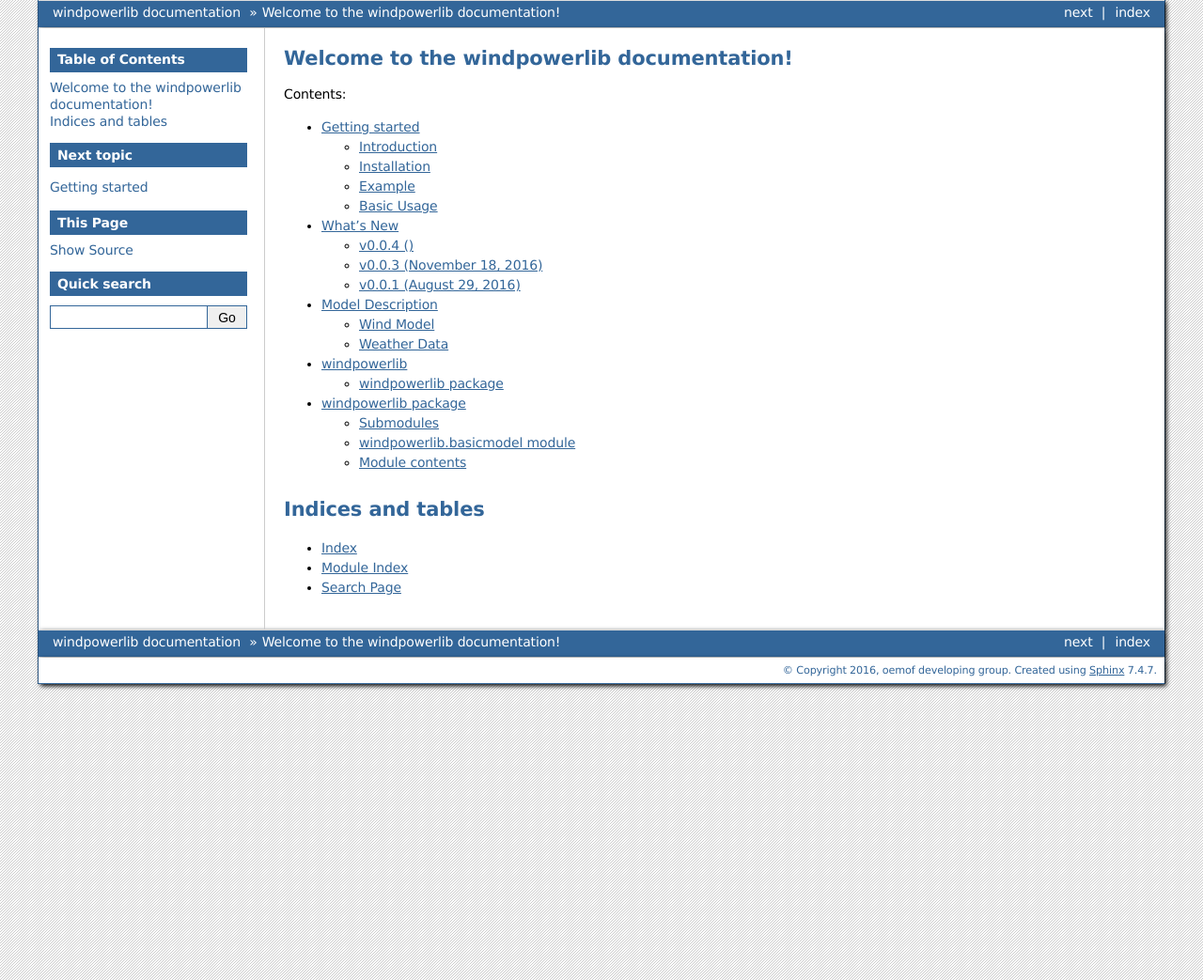
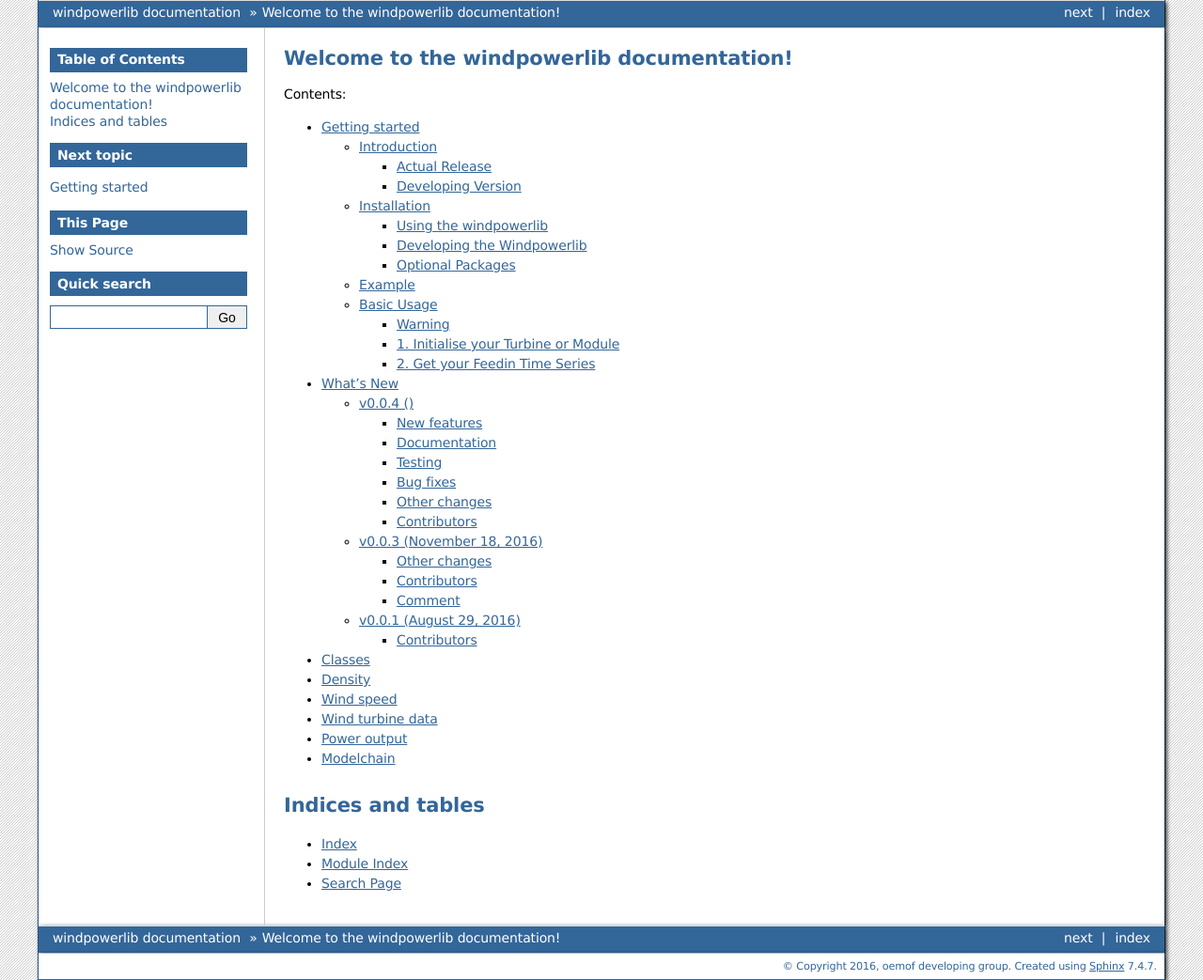
Before and after one commit to wind-python/windpowerlib, a Sphinx documentation site: the page built from doc/index.rst, in a window 1280 px wide. Shown: the whole page at 94% size. Built offline with Sphinx 7.4.7, drawn with Linux system fonts in a browser that asks for light colours; formulas are drawn with MathJax 3; some of the changed lines change nothing that is shown.

Commit message:
Restructure documentation

```diff
--- a/doc/api/modules.rst
+++ /dev/null
@@ -1,7 +0,0 @@
-windpowerlib
-============
-
-.. toctree::
-   :maxdepth: 8
-
-   windpowerlib
--- a/doc/api/windpowerlib.rst
+++ /dev/null
@@ -1,22 +0,0 @@
-windpowerlib package
-====================
-
-Submodules
-----------
-
-windpowerlib.basicmodel module
-------------------------------
-
-.. automodule:: windpowerlib.basicmodel
-    :members:
-    :undoc-members:
-    :show-inheritance:
-
-
-Module contents
----------------
-
-.. automodule:: windpowerlib
-    :members:
-    :undoc-members:
-    :show-inheritance:
--- a/doc/index.rst
+++ b/doc/index.rst
@@ -4,13 +4,12 @@
 Contents:
 
 .. toctree::
-   :maxdepth: 2
+   :maxdepth: 5
    :glob:
 
    getting_started
    whats_new
-   model_description
-   api/*
+   modules.rst
 
 
 Indices and tables
--- a/doc/model_description.rst
+++ /dev/null
@@ -1,49 +0,0 @@
-
-=========================================
- Model Description
-=========================================
-
-So far only two simple models are provided but there will improvements and a larger variety in future version hopefully with the help of the github community.
-
-
-Wind Model
-~~~~~~~~~~
-
-The wind model is a simple model based on the cp-values of a specific type of a wind turbine. The cp-values are provided by the manufacturer of the wind turbine as a list of cp-values for discrete wind speeds in steps of 0.5 or 1 m/s. The feedinlib makes an linear interpolation of these values to get a continuous cp-curve over the wind speeds.
-
-.. math::
-
-    P_{wpp}=\frac{1}{8}\cdot\rho_{air,hub}\cdot d_{rotor}^{2}\cdot\pi\cdot v_{wind,hub}^{3}\cdot cp\left(v_{wind,hub}\right)
-
-with :math:`d_{rotor}` the diameter of the rotor in meters, :math:`\rho_{air,hub}` the density of the air at hub height, :math:`v_{wind,hub}` the wind speed at hub height and :math:`cp` the cp-values against the wind speed.
-
-The wind speed at hub height is determined by the following equation, assuming a logarithmic wind profile.
-
-.. math::
-
-    v_{wind,hub}=v_{wind,data}\cdot\frac{\ln\left(\frac{h_{hub}}{z_{0}}\right)}{\ln\left(\frac{h_{wind,data}}{z_{0}}\right)}
-
-with :math:`v_{wind,hub}` the wind speed at the height of the weather model or measurement, :math:`h_{hub}` the height of the hub and :math:`h_{wind,data}` the height of the wind speed measurement or the height of the wind speed within the weather model.
-
-The density of the air is calculated assuming a temperature gradient of -6.5 K/km and a pressure gradient of -1/8 hPa/m.
-
-.. math::
-
-    T_{hub}=T_{air, data}-0.0065\cdot\left(h_{hub}-h_{T,data}\right)
-
-with :math:`T_{air, data}` the temperature at the height of the weather model or measurement, :math:`h_{hub}` the height of the hub and :math:`h_{T,Data}` the height of temperature measurement or the height of the temperature within the weather model.
-
-.. math::
-
-    \rho_{air,hub}=\left(p_{data}/100-\left(h_{hub}-h_{p,data}\right)*\frac{1}{8}\right)/\left(2.8706\cdot T_{hub}\right)
-
-with :math:`p_{data}` the pressure at the height of the weather model or measurement, :math:`T_{hub}` the temperature of the air at hub height, :math:`h_{hub}` the height of the hub and :math:`h_{p,data}` the height of pressure measurement or the height of pressure within the weather model.
-
-Weather Data
-~~~~~~~~~~~~
-
-The weather data manly used by the oemof developing group is the coastDat2 of the Helmholtz-Zentrum Geesthacht
-
-http://wiki.coast.hzg.de/pages/viewpage.action?pageId=4751533
-
-Due to licence problems we are not allowed to ship the dataset with the windpowerlib. Please contact the Helmholtz-Zentrum Geesthacht (HZG), the data set for Europe might be free for non commercial use.
--- /dev/null
+++ b/doc/modules.rst
@@ -0,0 +1,93 @@
+.. currentmodule:: windpowerlib
+
+
+Classes
+=========
+
+.. autosummary::
+   :toctree: temp/
+
+   wind_turbine.WindTurbine
+   modelchain.Modelchain
+
+
+Density
+==============
+
+Functions for calculating air density at hub height.
+
+.. autosummary::
+   :toctree: temp/
+
+   density.temperature_gradient
+   density.temperature_interpol
+   density.rho_barometric
+   density.rho_ideal_gas
+
+
+Wind speed
+==============
+
+Functions for calculating wind speed at hub height.
+
+.. autosummary::
+   :toctree: temp/
+
+   wind_speed.logarithmic_wind_profile
+   wind_speed.v_wind_hellman
+
+
+Wind turbine data
+====================
+
+Functions and methods to obtain the nominal power as well as
+power curve or power coefficient curve needed by the :class:`windpowerlib.wind_turbine.WindTurbine` class.
+
+.. autosummary::
+   :toctree: temp/
+
+   wind_turbine.WindTurbine.fetch_wpp_data
+   wind_turbine.get_wind_pp_types
+   wind_turbine.read_wpp_data
+
+
+Power output
+==============
+
+Functions for calculating power output of a wind turbine.
+
+.. autosummary::
+   :toctree: temp/
+
+   power_output.tpo_through_cp
+   power_output.tpo_through_P
+   power_output.interpolate_P_curve
+
+
+Modelchain
+==============
+
+Creating a Modelchain object.
+
+.. autosummary::
+   :toctree: temp/
+
+   modelchain.Modelchain
+
+Running the modelchain.
+
+.. autosummary::
+   :toctree: temp/
+
+   modelchain.Modelchain.run_model
+
+Methods of the Modelchain object.
+
+.. autosummary::
+   :toctree: temp/
+
+   modelchain.Modelchain.rho_hub
+   modelchain.Modelchain.v_wind_hub
+   modelchain.Modelchain.cp_series
+   modelchain.Modelchain.turbine_power_output
+   modelchain.Modelchain.read_weather_data
```
Also changed, not shown: 1 other file.
